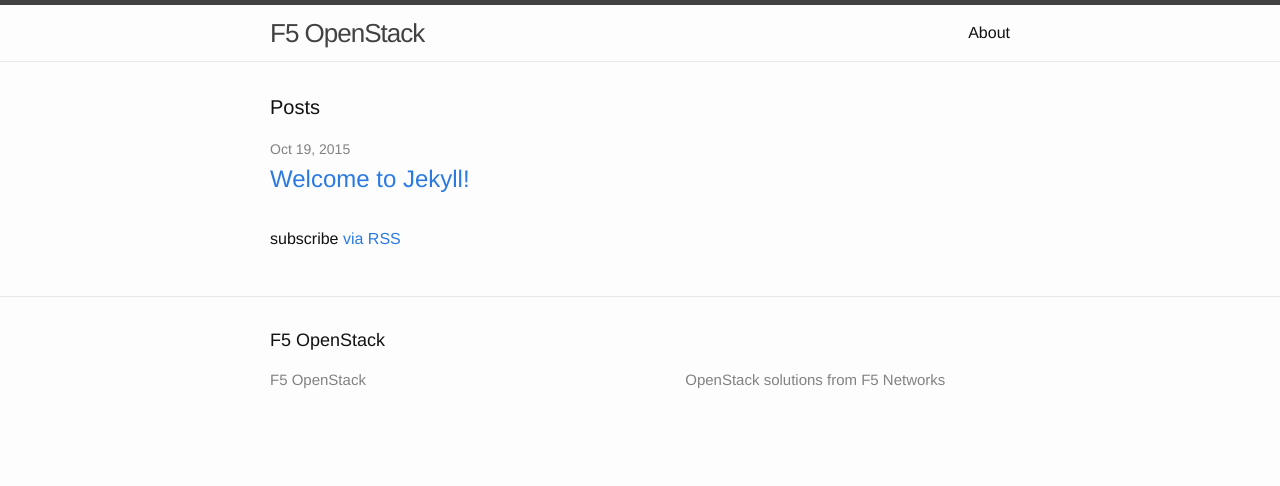
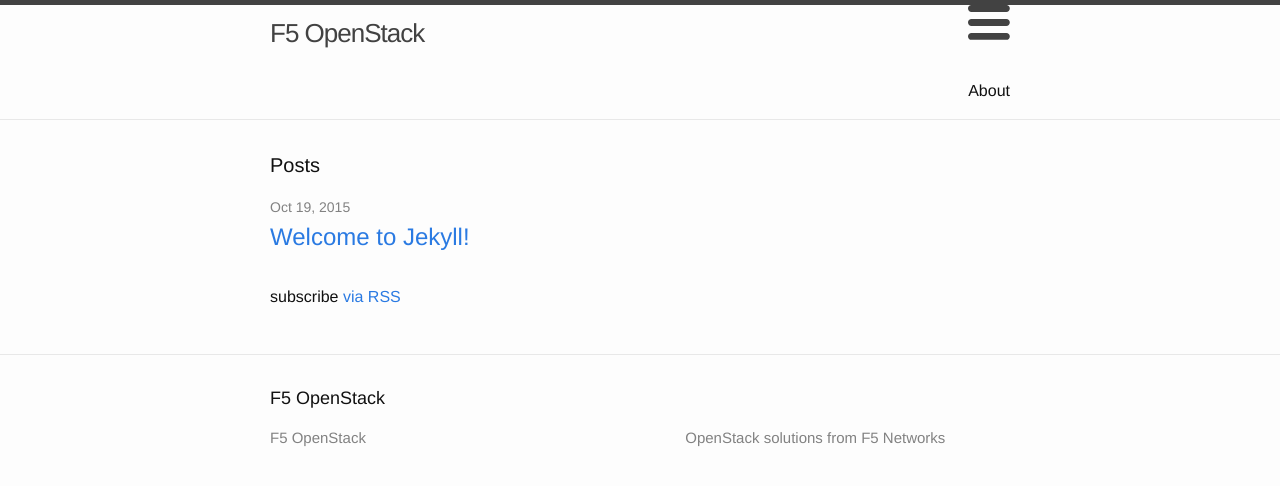
Before and after one commit to F5Networks/f5-openstack-docs, a Jekyll site: the page built from index.html, in a window 1280 px wide. Shown: the top 486 px of the page. Built offline with Jekyll 4.4.1, drawn with Linux system fonts in a browser that asks for light colours.

```diff
--- a/_includes/footer.html
+++ b/_includes/footer.html
@@ -8,7 +8,7 @@
       <div class="footer-col  footer-col-1">
         <ul class="contact-list">
           <li>{{ site.title }}</li>
-          <li><a href="mailto:{{ site.email }}">{{ site.email }}</a></li>
+         <!-- <li><a href="mailto:{{ site.email }}">{{ site.email }}</a></li>-->
         </ul>
       </div>
 
--- a/_includes/header.html
+++ b/_includes/header.html
@@ -5,7 +5,7 @@
     <a class="site-title" href="{{ site.baseurl }}/">{{ site.title }}</a>
 
     <nav class="site-nav">
-      <a href="#" class="menu-icon">
+      <!--<a href="#" class="menu-icon">-->
         <svg viewBox="0 0 18 15">
           <path fill="#424242" d="M18,1.484c0,0.82-0.665,1.484-1.484,1.484H1.484C0.665,2.969,0,2.304,0,1.484l0,0C0,0.665,0.665,0,1.484,0 h15.031C17.335,0,18,0.665,18,1.484L18,1.484z"/>
           <path fill="#424242" d="M18,7.516C18,8.335,17.335,9,16.516,9H1.484C0.665,9,0,8.335,0,7.516l0,0c0-0.82,0.665-1.484,1.484-1.484 h15.031C17.335,6.031,18,6.696,18,7.516L18,7.516z"/>
```
